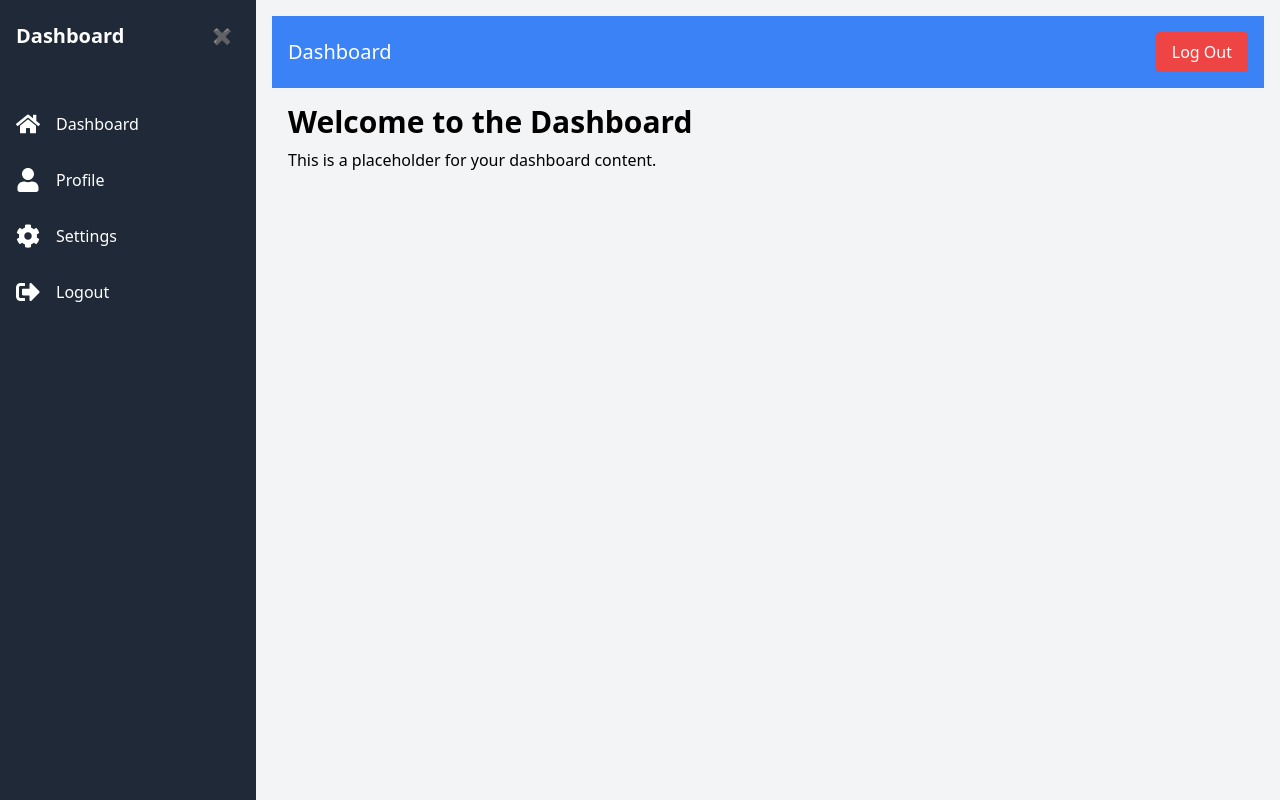
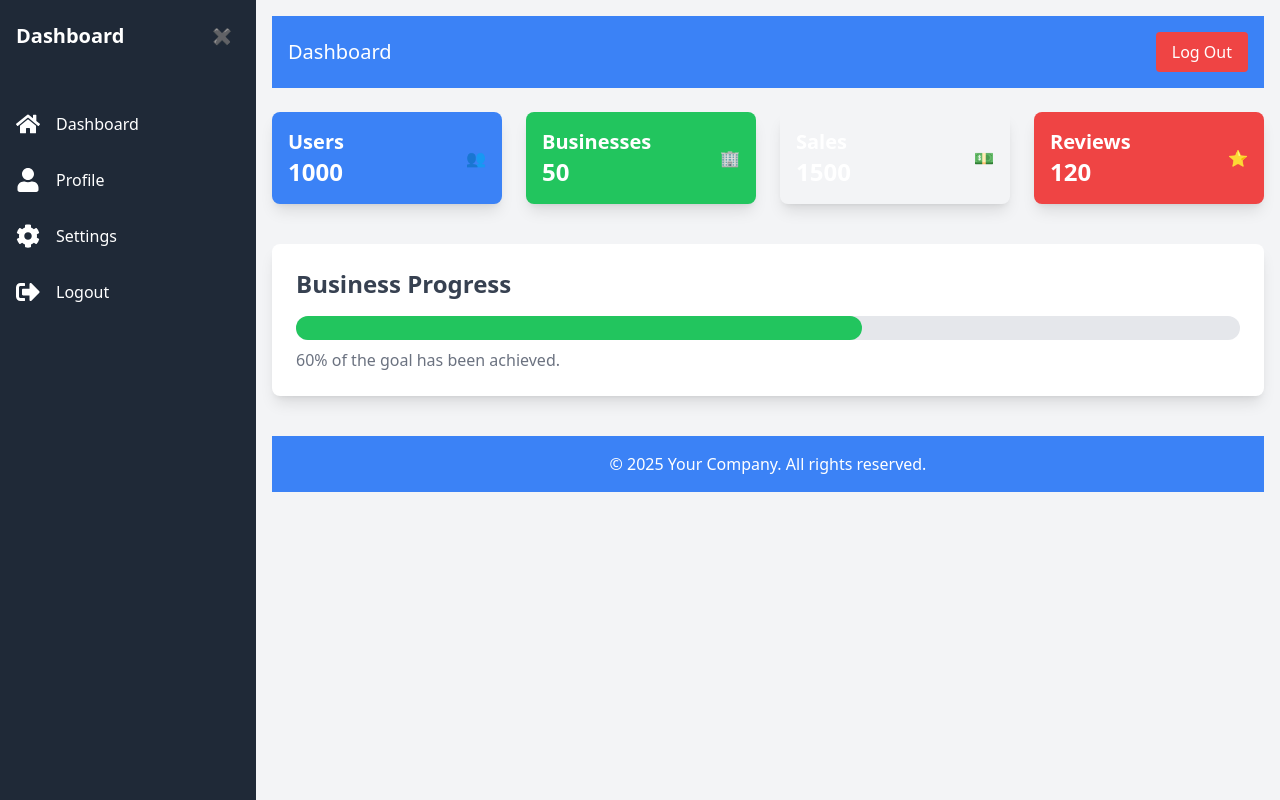
Before and after one commit to yared098/Afro-Digital-sales-front-end1, a React (Vite) app: page /dashboard in a window 1280 px wide. Built offline with nearby package versions, Linux system fonts and the light colour scheme.

Commit message:
add dynamic dashboard

```diff
--- /dev/null
+++ b/src/components/BusinessProgress.jsx
@@ -0,0 +1,18 @@
+import React from 'react';
+
+const BusinessProgress = ({ progress, goal }) => (
+  <div className="mt-10 bg-white p-6 shadow-lg rounded-lg">
+    <h2 className="text-2xl font-semibold text-gray-700">Business Progress</h2>
+    <div className="mt-4">
+      <div className="h-6 bg-gray-200 rounded-full">
+        <div
+          className="h-full bg-green-500 rounded-full"
+          style={{ width: `${(progress / goal) * 100}%` }}
+        ></div>
+      </div>
+      <p className="mt-2 text-gray-500">{`${Math.round((progress / goal) * 100)}% of the goal has been achieved.`}</p>
+    </div>
+  </div>
+);
+
+export default BusinessProgress;
--- /dev/null
+++ b/src/components/DashboardCard.jsx
@@ -0,0 +1,13 @@
+import React from 'react';
+
+const DashboardCard = ({ title, number, icon, bgColor, textColor }) => (
+  <div className={`bg-${bgColor} p-4 shadow-lg rounded-lg flex items-center justify-between`}>
+    <div>
+      <h3 className={`text-xl font-semibold text-${textColor}`}>{title}</h3>
+      <p className={`text-2xl font-bold text-${textColor}`}>{number}</p>
+    </div>
+    <div className="text-gray-600">{icon}</div>
+  </div>
+);
+
+export default DashboardCard;
--- a/src/pages/Dashboard.jsx
+++ b/src/pages/Dashboard.jsx
@@ -1,49 +1,9 @@
-// import React from 'react';
-// import { useNavigate } from 'react-router-dom';
-// import { signOut } from '../services/auth/authService';  // Import the signOut function
-
-// const Dashboard = () => {
-//   const navigate = useNavigate();
-
-//   // Handle logout functionality
-//   const handleLogout = async () => {
-//     try {
-//       await signOut();  // Sign the user out
-//       navigate('/login');  // Redirect to the login page after logout
-//     } catch (error) {
-//       console.error('Error signing out:', error);
-//     }
-//   };
-
-//   return (
-//     <div className="min-h-screen bg-gray-100">
-//       {/* Navbar */}
-//       <nav className="bg-blue-500 p-4 flex justify-between items-center">
-//         <h1 className="text-white text-xl">Dashboard</h1>
-//         <button
-//           onClick={handleLogout}
-//           className="text-white bg-red-500 px-4 py-2 rounded hover:bg-red-600"
-//         >
-//           Log Out
-//         </button>
-//       </nav>
-
-//       {/* Dashboard Content */}
-//       <div className="p-4">
-//         <h1 className="text-3xl font-bold">Welcome to the Dashboard</h1>
-//         <p className="mt-2">This is a placeholder for your dashboard content.</p>
-//       </div>
-//     </div>
-//   );
-// };
-
-// export default Dashboard;
-
-
 import React from 'react';
 import { useNavigate } from 'react-router-dom';
 import { signOut } from '../services/auth/authService'; // Import the signOut function
 import Sidebar from '../components/Sidebar';  // Import the Sidebar component
+import DashboardCard from '../components/DashboardCard';  // Import DashboardCard
+import BusinessProgress from '../components/BusinessProgress';  // Import BusinessProgress
 
 const Dashboard = () => {
   const navigate = useNavigate();
@@ -58,10 +18,30 @@ const Dashboard = () => {
     }
   };
 
+  // Data to be passed as props
+  const menuItems = [
+    { name: 'Overview', link: '#', icon: '📊' },
+    { name: 'Settings', link: '#', icon: '⚙️' },
+    { name: 'Profile', link: '#', icon: '👤' },
+    { name: 'Reports', link: '#', icon: '📈' },
+  ];
+
+  const cardData = [
+    { title: 'Users', number: 1000, icon: '👥', bgColor: 'blue-500', textColor: 'white' },
+    { title: 'Businesses', number: 50, icon: '🏢', bgColor: 'green-500', textColor: 'white' },
+    { title: 'Sales', number: 1500, icon: '💵', bgColor: 'yellow-500', textColor: 'white' },
+    { title: 'Reviews', number: 120, icon: '⭐', bgColor: 'red-500', textColor: 'white' },
+  ];
+
+  const businessProgressData = {
+    progress: 60,
+    goal: 100,
+  };
+
   return (
     <div className="flex min-h-screen bg-gray-100">
       {/* Sidebar */}
-      <Sidebar />
+      <Sidebar menuItems={menuItems} />
 
       {/* Main Content */}
       <div className="flex-1 p-4">
@@ -76,11 +56,30 @@ const Dashboard = () => {
           </button>
         </nav>
 
-        {/* Dashboard Content */}
-        <div className="p-4">
-          <h1 className="text-3xl font-bold">Welcome to the Dashboard</h1>
-          <p className="mt-2">This is a placeholder for your dashboard content.</p>
+        {/* Top Cards */}
+        <div className="grid grid-cols-1 sm:grid-cols-2 lg:grid-cols-4 gap-6 mt-6">
+          {cardData.map((card, index) => (
+            <DashboardCard
+              key={index}
+              title={card.title}
+              number={card.number}
+              icon={card.icon}
+              bgColor={card.bgColor}
+              textColor={card.textColor}
+            />
+          ))}
         </div>
+
+        {/* Business Progress */}
+        <BusinessProgress
+          progress={businessProgressData.progress}
+          goal={businessProgressData.goal}
+        />
+
+        {/* Footer */}
+        <footer className="bg-blue-500 p-4 mt-10 text-white text-center">
+          <p>&copy; 2025 Your Company. All rights reserved.</p>
+        </footer>
       </div>
     </div>
   );
```
